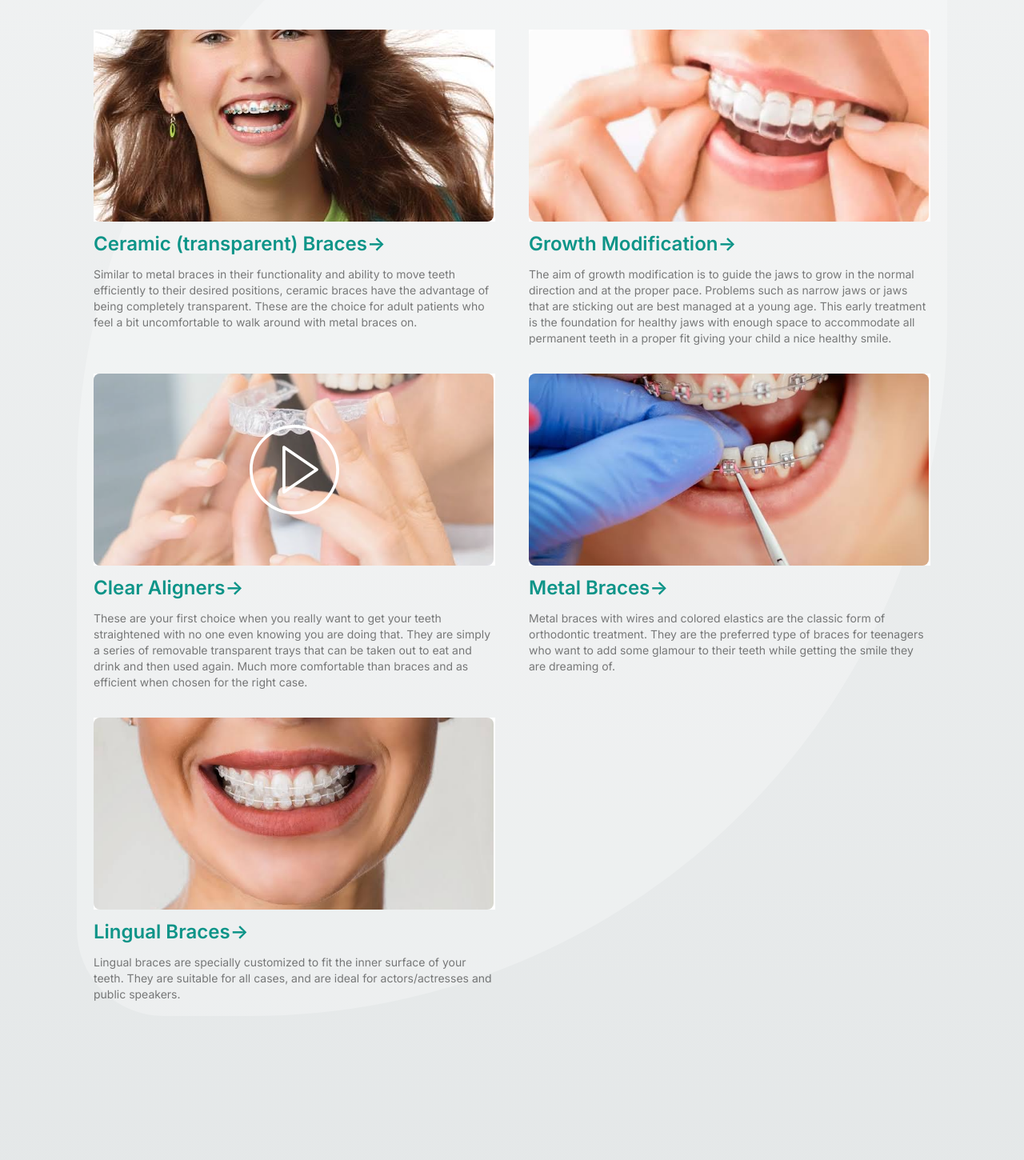
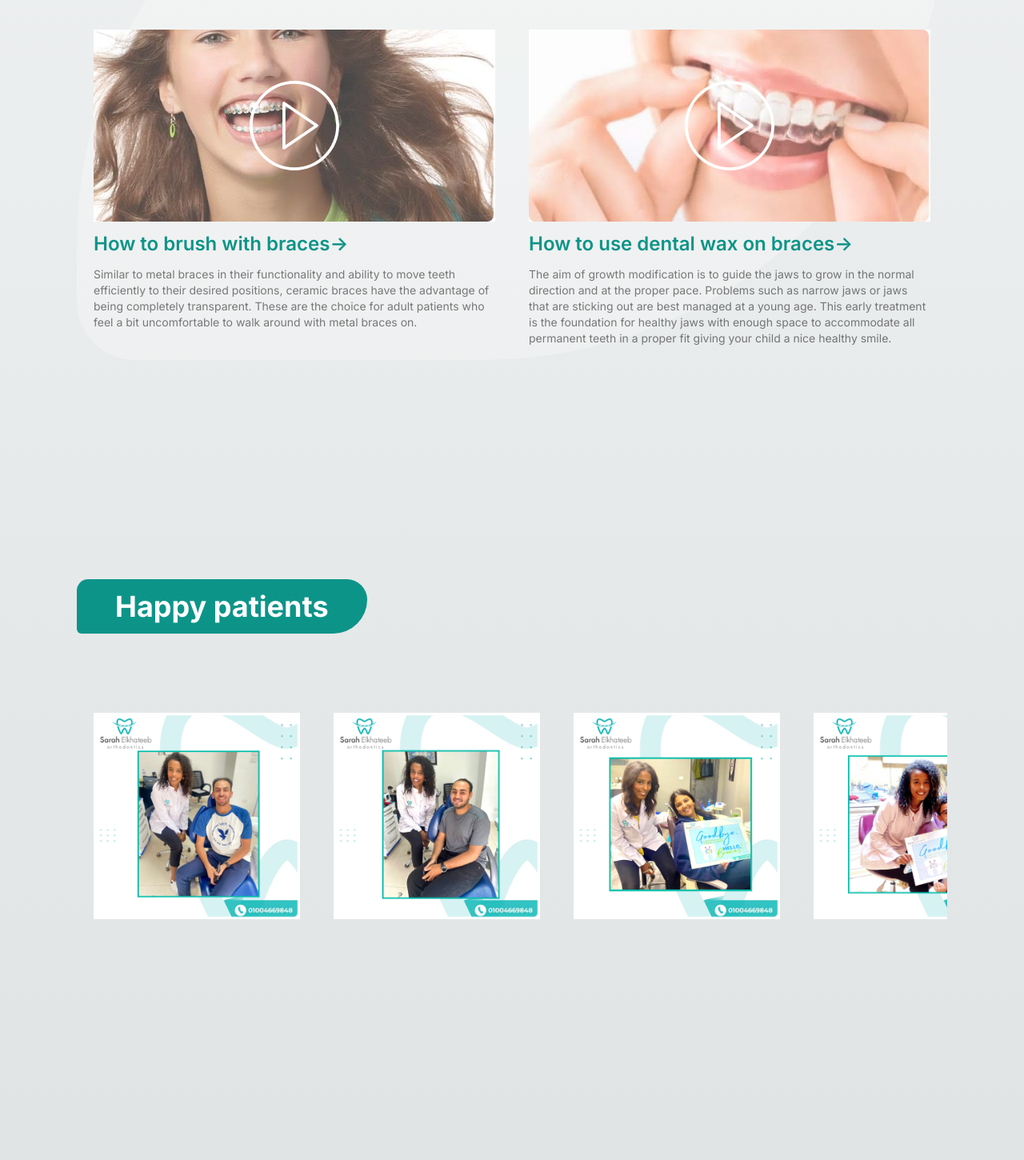
Before and after one commit to beshoyrmansour/sarah-elkhateeb-orthodontics, a Next.js app: page / in a window 1280 px wide. Shown: the part 2188-3638 px from the top of the page at 80% size. Built offline with nearby package versions, Linux system fonts and the light colour scheme.

Commit message:
update content

```diff
--- a/app/Tips.ts
+++ b/app/Tips.ts
@@ -2,52 +2,53 @@ import { Tips, TipsTypes } from '@/types';
 
 const TipsList: Array<Tips> = [
 	{
-		title: 'Ceramic (transparent) Braces',
-		slug: 'ceramic_transparent_braces',
-		linkTo: 'ceramic_transparent_braces',
+		title: 'How to brush with braces',
+		slug: 'how_to_brush_with_braces',
+		linkTo: 'how_to_brush_with_braces',
 		icon: '/IMG_5799.jpg',
 		description:
 			'Similar to metal braces in their functionality and ability to move teeth efficiently to their desired positions, ceramic braces have the advantage of being completely transparent. These are the choice for adult patients who feel a bit uncomfortable to walk around with metal braces on.',
-		type: TipsTypes.article,
+		type: TipsTypes.video,
+		externalLink: 'https://www.youtube.com/watch?v=iWzccidNPVQ',
 	},
 
 	{
-		title: 'Growth Modification',
-		slug: 'growth_modification',
-		linkTo: 'growth_modification',
+		title: 'How to use dental wax on braces',
+		slug: 'how_to_use_dental_wax_on_braces',
+		linkTo: 'how_to_use_dental_wax_on_braces',
 		icon: '/IMG_5804.jpg',
 		description:
 			'The aim of growth modification is to guide the jaws to grow in the normal direction and at the proper pace. Problems such as narrow jaws or jaws that are sticking out are best managed at a young age. This early treatment is the foundation for healthy jaws with enough space to accommodate all permanent teeth in a proper fit giving your child a nice healthy smile.',
-		type: TipsTypes.news,
+		type: TipsTypes.video,
+		externalLink: 'https://youtu.be/vAtqhlYSJFs',
 	},
-	{
-		title: 'Clear Aligners',
-		slug: 'clear_aligners',
-		linkTo: 'clear_aligners',
-		icon: '/IMG_5806.jpg',
-		description:
-			'These are your first choice when you really want to get your teeth straightened with no one even knowing you are doing that. They are simply a series of removable transparent trays that can be taken out to eat and drink and then used again. Much more comfortable than braces and as efficient when chosen for the right case.',
-		type: TipsTypes.video,
-		externalLink: 'https://www.youtube.com/watch?v=jfKfPfyJRdk',
-	},
-	{
-		title: 'Metal Braces',
-		slug: 'metal_braces',
-		linkTo: 'metal_braces',
-		icon: '/IMG_5798.jpg',
-		description:
-			'Metal braces with wires and colored elastics are the classic form of orthodontic treatment. They are the preferred type of braces for teenagers who want to add some glamour to their teeth while getting the smile they are dreaming of.',
-		type: TipsTypes.article,
-	},
-	{
-		title: 'Lingual Braces',
-		slug: 'lingual_braces',
-		linkTo: 'lingual_braces',
-		icon: '/IMG_5802.jpg',
-		description:
-			'Lingual braces are specially customized to fit the inner surface of your teeth. They are suitable for all cases, and are ideal for actors/actresses and public speakers.',
-		type: TipsTypes.article,
-	},
+	// {
+	// 	title: 'Clear Aligners',
+	// 	slug: 'clear_aligners',
+	// 	linkTo: 'clear_aligners',
+	// 	icon: '/IMG_5806.jpg',
+	// 	description:
+	// 		'These are your first choice when you really want to get your teeth straightened with no one even knowing you are doing that. They are simply a series of removable transparent trays that can be taken out to eat and drink and then used again. Much more comfortable than braces and as efficient when chosen for the right case.',
+	// 	type: TipsTypes.article,
+	// },
+	// {
+	// 	title: 'Metal Braces',
+	// 	slug: 'metal_braces',
+	// 	linkTo: 'metal_braces',
+	// 	icon: '/IMG_5798.jpg',
+	// 	description:
+	// 		'Metal braces with wires and colored elastics are the classic form of orthodontic treatment. They are the preferred type of braces for teenagers who want to add some glamour to their teeth while getting the smile they are dreaming of.',
+	// 	type: TipsTypes.article,
+	// },
+	// {
+	// 	title: 'Lingual Braces',
+	// 	slug: 'lingual_braces',
+	// 	linkTo: 'lingual_braces',
+	// 	icon: '/IMG_5802.jpg',
+	// 	description:
+	// 		'Lingual braces are specially customized to fit the inner surface of your teeth. They are suitable for all cases, and are ideal for actors/actresses and public speakers.',
+	// 	type: TipsTypes.article,
+	// },
 ];
 
 export default TipsList;
--- a/app/services.ts
+++ b/app/services.ts
@@ -32,7 +32,7 @@ const servicesList: Array<Service> = [
 		title: 'Growth Modification',
 		slug: 'growth_modification',
 		linkTo: 'growth_modification',
-		icon: '/IMG_6145.jpg',
+		icon: '/groth.png',
 		description:
 			'The aim of growth modification is to guide the jaws to grow in the normal direction and at the proper pace. Problems such as narrow jaws or jaws that are sticking out are best managed at a young age. This early treatment is the foundation for healthy jaws with enough space to accommodate all permanent teeth in a proper fit giving your child a nice healthy smile.',
 	},
```
Also changed, not shown: public/groth.png (added).
